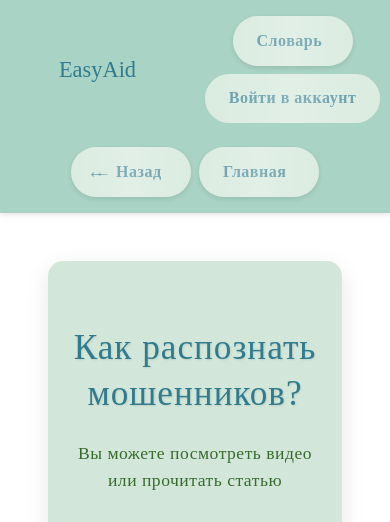
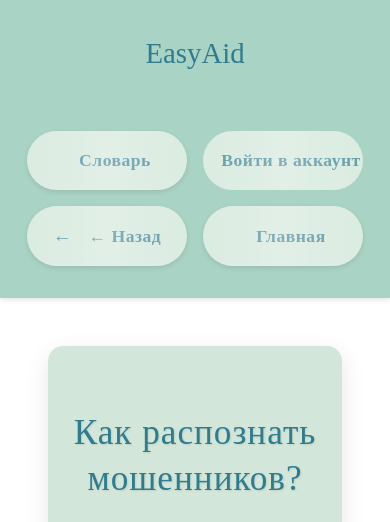
Before and after one commit to illidirr/easyaid-2025, a Django app: page /group1/ in a window 390 px wide. Shown: the top 522 px of the page. Run offline with Django 4.2, Linux system fonts and the light colour scheme; parts of the project's set-up code (start-up, migrations or seed data) failed here and were passed over.

Commit message:
Update base.html
Signed-off-by: illidirr <zhdanko.y@bk.ru>

```diff
--- a/main/templates/main/base.html
+++ b/main/templates/main/base.html
@@ -934,34 +934,7 @@ footer {
         margin-bottom: 1.5rem;
     }
 
-    /* НОРМАЛЬНЫЕ КНОПКИ "НАЗАД" И "ГЛАВНАЯ" */
-    .nav-buttons {
-        background-color: transparent !important;
-        padding: 0 !important;
-        margin: 0;
-        width: auto !important;
-        justify-content: flex-end;
-    }
-
-    .back-btn, .home-btn, .dictionary-btn, .account-btn {
-        min-width: auto !important;
-        width: auto !important;
-        padding: 0.6rem 1.2rem !important;
-        font-size: 0.9rem;
-        margin: 0;
-        white-space: nowrap; /* Чтобы текст не переносился */
-    }
-
     /* Стандартная навигация */
-    .logo-section {
-        flex-direction: row !important;
-        justify-content: space-between;
-        width: 100%;
-        background-color: transparent !important;
-        padding: 0 !important;
-        margin-bottom: 0;
-    }
-
     .logo h1 {
         font-size: 1.5rem;
     }
@@ -1048,15 +1021,6 @@ footer {
         height: 16px;
         margin-right: 0.6rem;
     }
-
-    .nav-buttons {
-        gap: 0.5rem;
-    }
-
-    .back-btn, .home-btn, .dictionary-btn, .account-btn {
-        padding: 0.5rem 1rem !important;
-        font-size: 0.85rem;
-    }
 }
 
 /* === ГОРИЗОНТАЛЬНЫЕ ТЕЛЕФОНЫ === */
@@ -1152,19 +1116,6 @@ footer {
 
 /* === ОБЩАЯ АДАПТАЦИЯ ДЛЯ МОБИЛЬНЫХ === */
 @media (max-width: 768px) {
-    .nav-buttons {
-        flex-wrap: wrap;
-        justify-content: center;
-        gap: 0.8rem;
-    }
-
-    .btn {
-        padding: 0.7rem 1.5rem;
-        font-size: 0.9rem;
-        min-width: 100px;
-        white-space: nowrap; /* Чтобы текст не переносился */
-    }
-
     .button-grid {
         grid-template-columns: 1fr;
         gap: 2rem;
@@ -1623,132 +1601,179 @@ header {
     .account-section .account-btn {
         padding: 0.9rem 1.8rem !important;
         font-size: 1.1rem !important;
-        min-width: 130px !important;
+        min-width: 140px !important;
         min-height: 50px !important;
-    }
-
-    .logo h1 {
-        font-size: 1.6rem;
-    }
-}
-
-/* Мобильные телефоны (вертикальные, до 480px) */
+        flex: 1;
+        max-width: 180px;
+    }
+}
+
+/* Мобильные телефоны (вертикальные, до 480px) - ВЕРТИКАЛЬНОЕ РАСПОЛОЖЕНИЕ */
 @media (max-width: 480px) {
     nav {
         flex-direction: column;
+        align-items: center;
         gap: 1rem;
-        padding: 0 0.5rem;
-    }
-
-    .logo-section {
+        padding: 1rem 0.5rem;
+    }
+
+    .logo {
+        width: 100%;
+        text-align: center;
+        margin-bottom: 1.5rem;
+    }
+
+    .logo h1 {
+        font-size: 1.8rem;
+        color: rgb(48,123,142);
+        margin: 0;
+    }
+
+    /* Скрываем стандартные контейнеры */
+    .nav-buttons,
+    .account-section {
+        display: none;
+    }
+
+    /* Создаем вертикальный контейнер для всех кнопок */
+    .mobile-vertical-nav {
         width: 100%;
         display: flex;
         flex-direction: column;
         align-items: center;
         gap: 1rem;
-        margin-bottom: 0.5rem;
-    }
-
-    .logo {
-        width: 100%;
-        text-align: center;
-    }
-
-    .account-section {
+    }
+
+    /* Строка с двумя кнопками */
+    .mobile-button-row {
         width: 100%;
         display: flex;
         justify-content: center;
-        gap: 0.5rem;
-        flex-wrap: wrap;
-    }
-
-    .nav-buttons {
-        width: 100%;
+        gap: 1rem;
+    }
+
+    /* Универсальные стили для кнопок в мобильной версии */
+    .mobile-nav-btn {
+        padding: 1rem 1.5rem !important;
+        font-size: 1.1rem !important;
+        min-width: 140px !important;
+        min-height: 50px !important;
+        border-radius: 50px !important;
+        background-color: rgb(206, 229, 214) !important;
+        color: rgb(48,123,142) !important;
+        text-decoration: none;
+        text-align: center;
         display: flex;
-        flex-wrap: wrap;
+        align-items: center;
         justify-content: center;
         gap: 0.5rem;
-        margin-top: 0;
-    }
-
-    /* Уменьшаем кнопки для маленьких экранов */
-    .nav-buttons .btn,
-    .account-section .dictionary-btn,
-    .account-section .account-btn {
-        padding: 0.8rem 1.5rem !important;
+        flex: 1;
+        max-width: 160px;
+        font-weight: bold;
+        box-shadow: 0 2px 5px rgba(0,0,0,0.1);
+        transition: all 0.3s ease;
+        position: relative;
+        overflow: hidden;
+    }
+
+    /* Эффект блеска */
+    .mobile-nav-btn::after {
+        content: '';
+        position: absolute;
+        top: -100%;
+        left: -100%;
+        width: 300%;
+        height: 300%;
+        background: linear-gradient(
+            45deg,
+            transparent,
+            rgba(255,255,255,0.2),
+            rgba(255,255,255,0.4),
+            rgba(255,255,255,0.2),
+            transparent
+        );
+        transform: rotate(45deg);
+        transition: all 0.8s ease;
+    }
+
+    .mobile-nav-btn:hover::after {
+        left: 100%;
+    }
+
+    .mobile-nav-btn:hover {
+        background-color: rgb(83, 126, 114) !important;
+        color: white !important;
+        transform: translateY(-2px);
+        box-shadow: 0 6px 12px rgba(0,0,0,0.2);
+    }
+
+    /* Иконки для кнопок */
+    .mobile-nav-btn.back-btn::before,
+    .mobile-nav-btn.home-btn::before,
+    .mobile-nav-btn.dictionary-btn::before,
+    .mobile-nav-btn.account-btn::before {
+        font-size: 1.2rem;
+        position: static;
+        margin-right: 0.5rem;
+    }
+}
+
+/* Очень маленькие экраны (до 360px) */
+@media (max-width: 360px) {
+    .logo h1 {
+        font-size: 1.5rem;
+    }
+
+    .mobile-nav-btn {
+        padding: 0.8rem 1.2rem !important;
         font-size: 1rem !important;
         min-width: 120px !important;
         min-height: 45px !important;
-        border-radius: 50px !important;
-    }
-
-    /* Корректируем позиционирование иконок */
-    .back-btn::before,
-    .home-btn::before,
-    .dictionary-btn::before,
-    .account-btn::before {
-        left: 1rem;
-        font-size: 1.2rem;
-    }
-
-    .back-btn,
-    .home-btn,
-    .dictionary-btn,
-    .account-btn {
-        padding-left: 2.5rem !important;
-    }
-
-    .logo h1 {
-        font-size: 1.4rem;
-    }
-}
-
-/* Очень маленькие экраны (до 360px) */
-@media (max-width: 360px) {
-    .nav-buttons .btn,
-    .account-section .dictionary-btn,
-    .account-section .account-btn {
-        padding: 0.7rem 1.2rem !important;
+        max-width: 140px;
+    }
+
+    .mobile-button-row {
+        gap: 0.8rem;
+    }
+}
+
+/* Для очень маленьких экранов с переносом текста */
+@media (max-width: 320px) {
+    .mobile-nav-btn {
         font-size: 0.9rem !important;
         min-width: 110px !important;
-        min-height: 40px !important;
-    }
-
-    .back-btn::before,
-    .home-btn::before,
-    .dictionary-btn::before,
-    .account-btn::before {
-        left: 0.8rem;
-        font-size: 1rem;
-    }
-
-    .back-btn,
-    .home-btn,
-    .dictionary-btn,
-    .account-btn {
-        padding-left: 2.2rem !important;
-    }
-
-    .logo h1 {
-        font-size: 1.2rem;
-    }
-
+        padding: 0.7rem 1rem !important;
+        white-space: normal;
+        line-height: 1.2;
+        text-align: center;
+    }
+
+    .mobile-button-row {
+        gap: 0.5rem;
+    }
+}
+
+/* Скрываем десктопные кнопки на мобильных */
+@media (max-width: 480px) {
     .nav-buttons,
     .account-section {
-        gap: 0.3rem;
-    }
-}
-
-/* Обеспечиваем перенос текста на очень маленьких кнопках */
-@media (max-width: 320px) {
-    .nav-buttons .btn,
-    .account-section .dictionary-btn,
-    .account-section .account-btn {
-        font-size: 0.85rem !important;
-        white-space: normal;
-        line-height: 1.2;
-        padding-top: 0.6rem !important;
-        padding-bottom: 0.6rem !important;
+        display: none !important;
+    }
+
+    .mobile-vertical-nav {
+        display: flex !important;
+    }
+}
+
+/* Показываем десктопные кнопки на больших экранах */
+@media (min-width: 481px) {
+    .mobile-vertical-nav {
+        display: none !important;
+    }
+
+    .nav-buttons,
+    .account-section {
+        display: flex !important;
     }
 }
     </style>
@@ -1787,6 +1814,25 @@ header {
                 <a href="{% url 'index' %}" class="btn home-btn"> Главная</a>
                 {% endif %}
             </div>
+
+            <!-- Мобильная навигация (для вертикальных экранов) -->
+            <div class="mobile-vertical-nav">
+                <div class="mobile-button-row">
+                    <a href="/page5/" class="mobile-nav-btn dictionary-btn"> Словарь</a>
+                    {% if user.is_authenticated %}
+                        <a href="{% url 'profile' %}" class="mobile-nav-btn account-btn"> Личный кабинет</a>
+                    {% else %}
+                        <a href="/login/" class="mobile-nav-btn account-btn"> Войти в аккаунт</a>
+                    {% endif %}
+                </div>
+
+                {% if request.resolver_match.url_name != 'index' %}
+                <div class="mobile-button-row">
+                    <a href="javascript:history.back()" class="mobile-nav-btn back-btn">← Назад</a>
+                    <a href="{% url 'index' %}" class="mobile-nav-btn home-btn"> Главная</a>
+                </div>
+                {% endif %}
+            </div>
         </nav>
     </header>
 
@@ -1799,6 +1845,30 @@ header {
         <p>&copy; 2025 EasyAid. Все права защищены.</p>
     </footer>
 
-    <script></script>
+    <script>
+        // Скрипт для адаптивного переключения навигации
+        document.addEventListener('DOMContentLoaded', function() {
+            function updateNavigation() {
+                const mobileNav = document.querySelector('.mobile-vertical-nav');
+                const desktopNav = document.querySelector('.nav-buttons, .account-section');
+
+                if (window.innerWidth <= 480) {
+                    // Показываем мобильную навигацию
+                    if (mobileNav) mobileNav.style.display = 'flex';
+                    // Скрываем десктопную
+                    if (desktopNav) desktopNav.style.display = 'none';
+                } else {
+                    // Показываем десктопную навигацию
+                    if (desktopNav) desktopNav.style.display = 'flex';
+                    // Скрываем мобильную
+                    if (mobileNav) mobileNav.style.display = 'none';
+                }
+            }
+
+            // Проверяем при загрузке и изменении размера окна
+            updateNavigation();
+            window.addEventListener('resize', updateNavigation);
+        });
+    </script>
 </body>
 </html>
```
Also changed, not shown: other parts of main/templates/main/base.html (+52 -23 lines).
